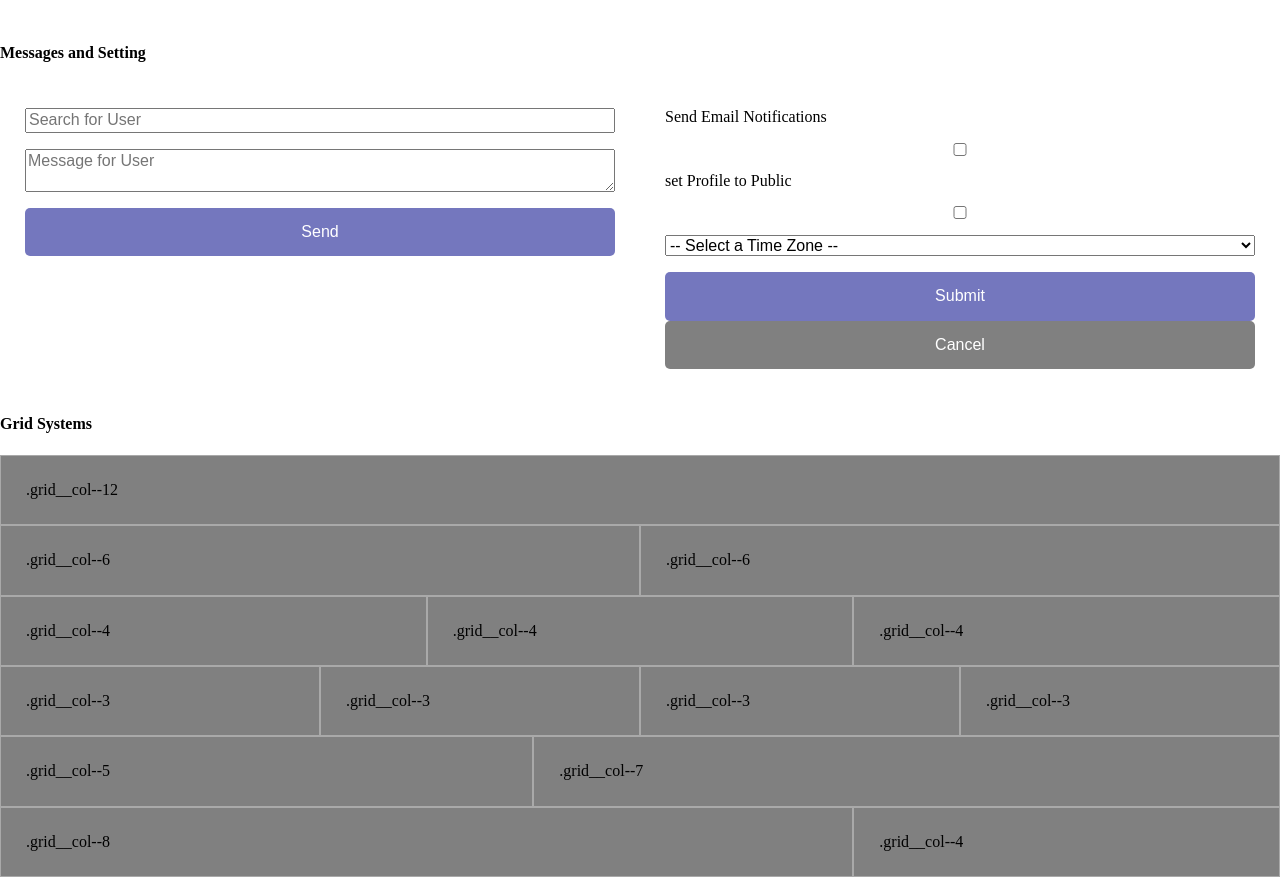
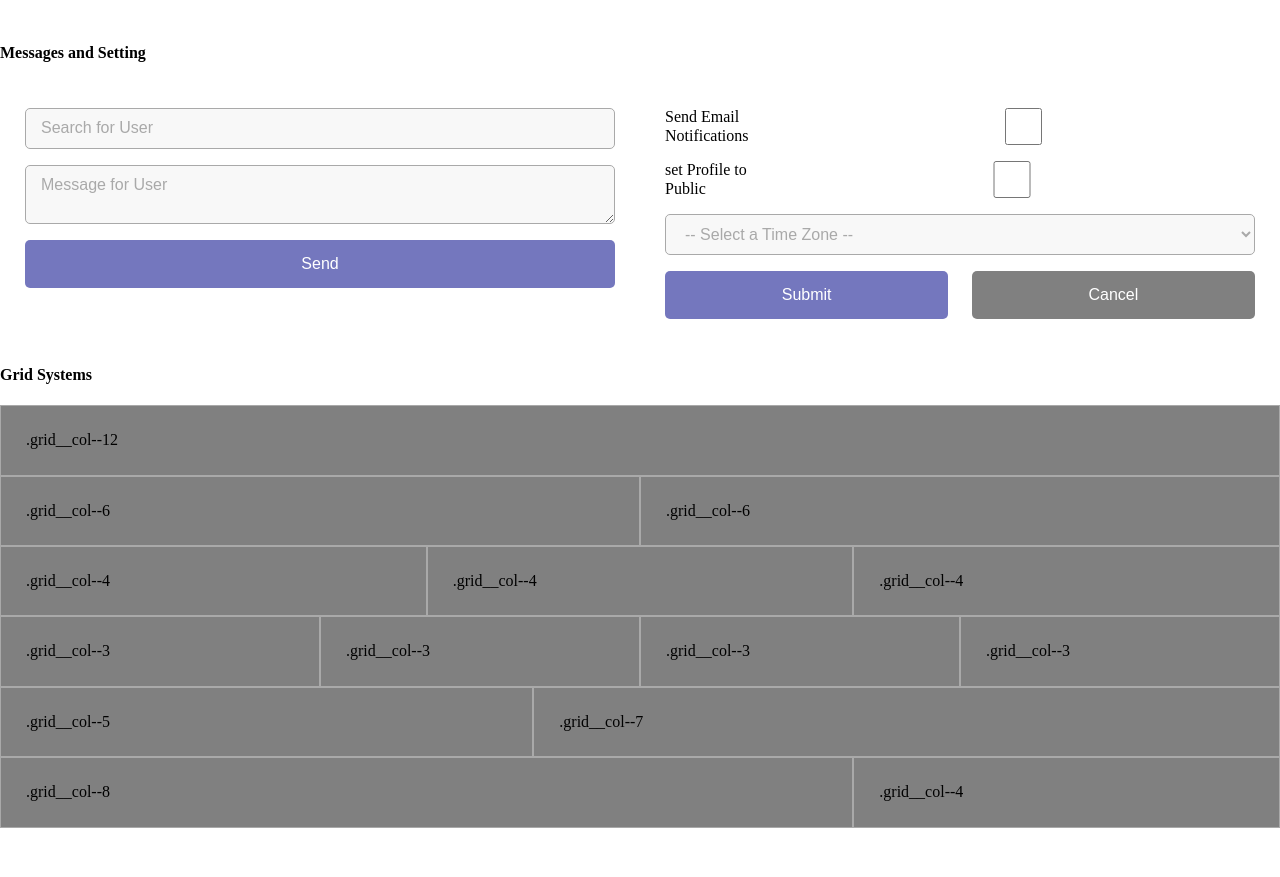
Before and after one commit to hyungmogu/web-app-dashboard, a plain HTML site: page style_guide.html in a window 1280 px wide. Shown: the part 1816-2693 px from the top of the page. After the commit the page ends 2644 px from the top, so only its background shows below. Drawn offline with Linux system fonts and the light colour scheme.

Commit message:
feat: Refine spacings between buttons and contents in input

```diff
--- a/scss/style.scss
+++ b/scss/style.scss
@@ -17,6 +17,44 @@
   list-style-type: none;
   padding: 0;
   margin: 0;
+}
+
+//------------------------------------------------------
+// Inputs
+//------------------------------------------------------
+
+*::placeholder {
+  color: darkgrey; // the same color as the border color
+}
+
+*:-ms-input-placeholder { /* Internet Explorer 10-11 */
+    color: darkgrey;
+}
+
+*::-ms-input-placeholder { /* Microsoft Edge */
+    color: darkgrey;
+}
+
+select {
+  background-color: lighten(grey, 47%); // same background color as .stats
+  padding: 10px 15px;
+  border-radius: 5px;
+  border: em(1px) solid darkgrey; //same value as .border
+  color: darkgrey; // same color as placeholder & border
+}
+
+input {
+  background-color: lighten(grey, 47%); // same background color as .stats
+  padding: 10px 15px;
+  border-radius: 5px;
+  border: em(1px) solid darkgrey; //same value as .border
+}
+
+textarea {
+  background-color: lighten(grey, 47%); // same background as .stats
+  padding: 10px 15px;
+  border-radius: 5px;
+  border: em(1px) solid darkgrey; //same value as .border
 }
 
 //------------------------------------------------------
@@ -167,16 +205,43 @@ form {
     margin: 0 0 em(8px) 0;
 
     &:last-child {
-      margin: 0;
+      margin-bottom: 0;
     }
 
     @media #{$brk-mobile} {
-      margin: 0;
+      margin-bottom: 0;
     }
   }
 }
 
-.form-group {
-  display: flex;
-  flex-direction: column;
+.form--setting {
+  button {
+    width: 100%;
+    @media #{$brk-mobile} {
+      width: 50%;
+      margin: 0 2%;
+    }
+  }
+
+  button:first-child {
+    @media #{$brk-mobile} {
+      margin-left: 0;
+    }
+  }
+
+  button:last-child {
+    @media #{$brk-mobile} {
+      margin-right: 0;
+    }
+  }
+
+  .form-group {
+    display: flex;
+    flex-direction: column;
+
+    @media #{$brk-mobile} {
+      flex-direction: row;
+    }
+
+  }
 }
--- a/style_guide.html
+++ b/style_guide.html
@@ -226,14 +226,14 @@
     <h4>Messages and Setting</h4>
     <div class="grid__row">
       <div class="g__col--6">
-        <form method="post">
+        <form class="form--message" method="post">
           <input class="input" name="msg__receipient" type="text" placeholder="Search for User">
           <textarea class="input" name="msg__text" placeholder="Message for User"></textarea>
           <button class="btn btn--default" value="send">Send</button>
         </form>
       </div>
       <div class="g__col--6">
-        <form>
+        <form class="form--setting">
           <div class="form-group">
             <label>Send Email Notifications</label>
             <input id="email-notifications" name="" type="checkbox" />
```
Also changed, not shown: css/style.css, 1 other file.
